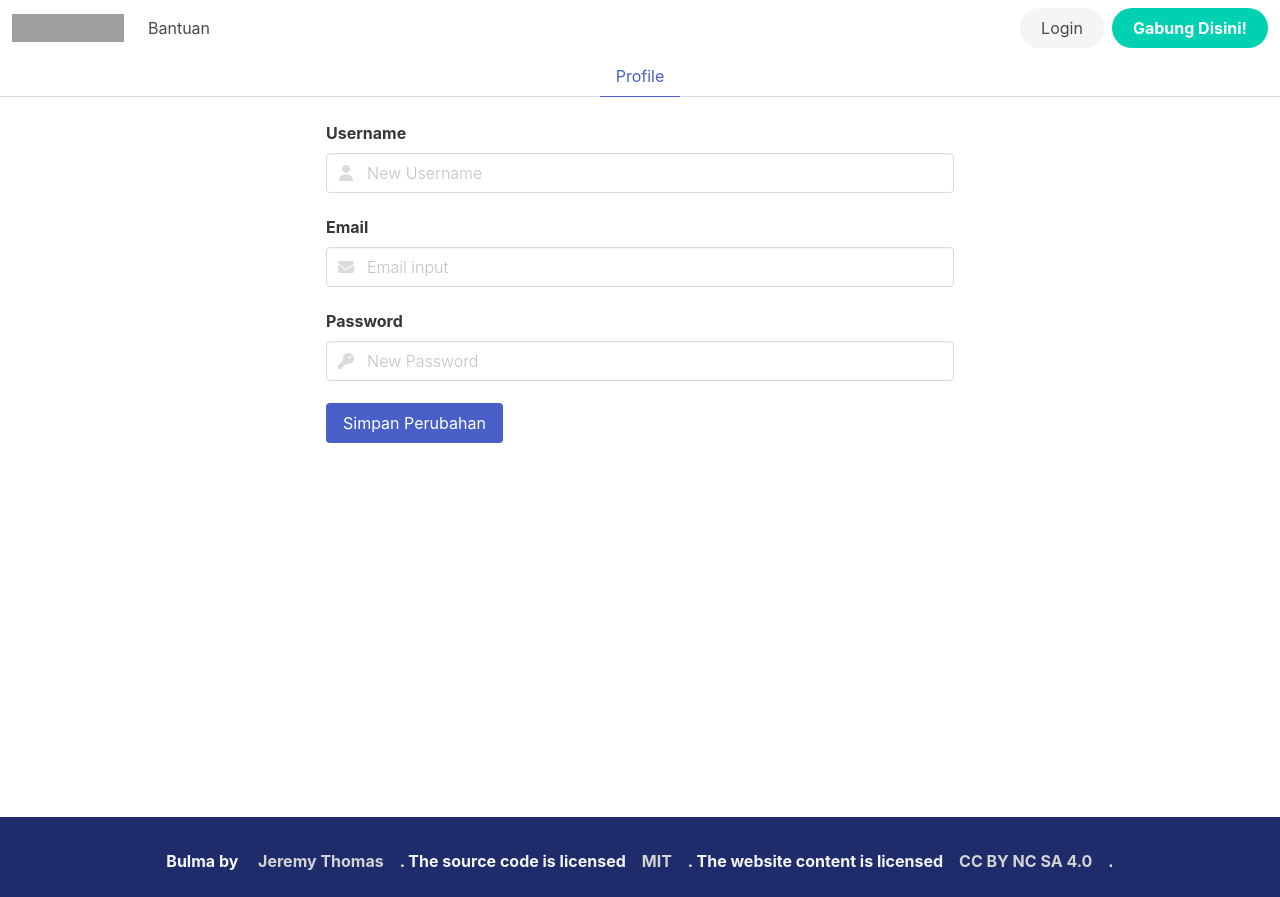
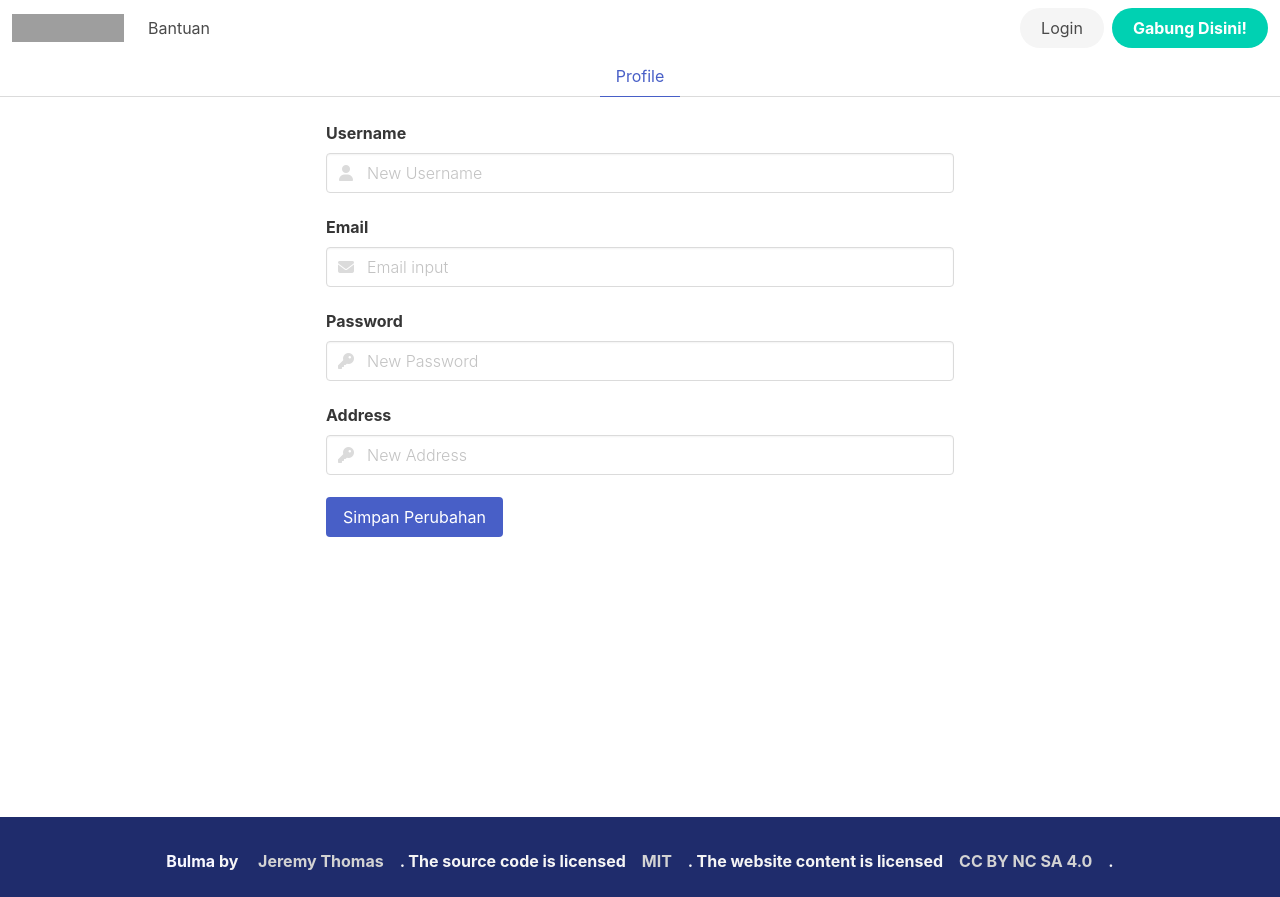
Before and after one commit to sansthor/client, a React (Create React App) app: page /profile/edit in a window 1280 px wide. Built offline with nearby package versions, Linux system fonts and the light colour scheme; grey boxes are pictures that could not be loaded.

Commit message:
add addres

```diff
--- a/src/pages/Edit Profile/EditProfile.jsx
+++ b/src/pages/Edit Profile/EditProfile.jsx
@@ -16,6 +16,7 @@ function EditProfile() {
         username: member.username || '',
         email: member.email || '',
         password: member.password || '',
+        address: member.address || '',
     });
 
     const handleChange = (event) => {
@@ -92,6 +93,23 @@ function EditProfile() {
                                 </span>
                             </div>
                         </div>
+                        <div className="field">
+                            <label className="label">Address</label>
+                            <div className="control has-icons-left ">
+                                <input
+                                    className="input"
+                                    type="text"
+                                    placeholder="New Address"
+                                    id="address"
+                                    name="address"
+                                    value={form.address}
+                                    onChange={handleChange}
+                                />
+                                <span className="icon is-small is-left">
+                                    <i className="fas fa-key"></i>
+                                </span>
+                            </div>
+                        </div>
 
                         <div className="field is-grouped">
                             <div className="control">
```
